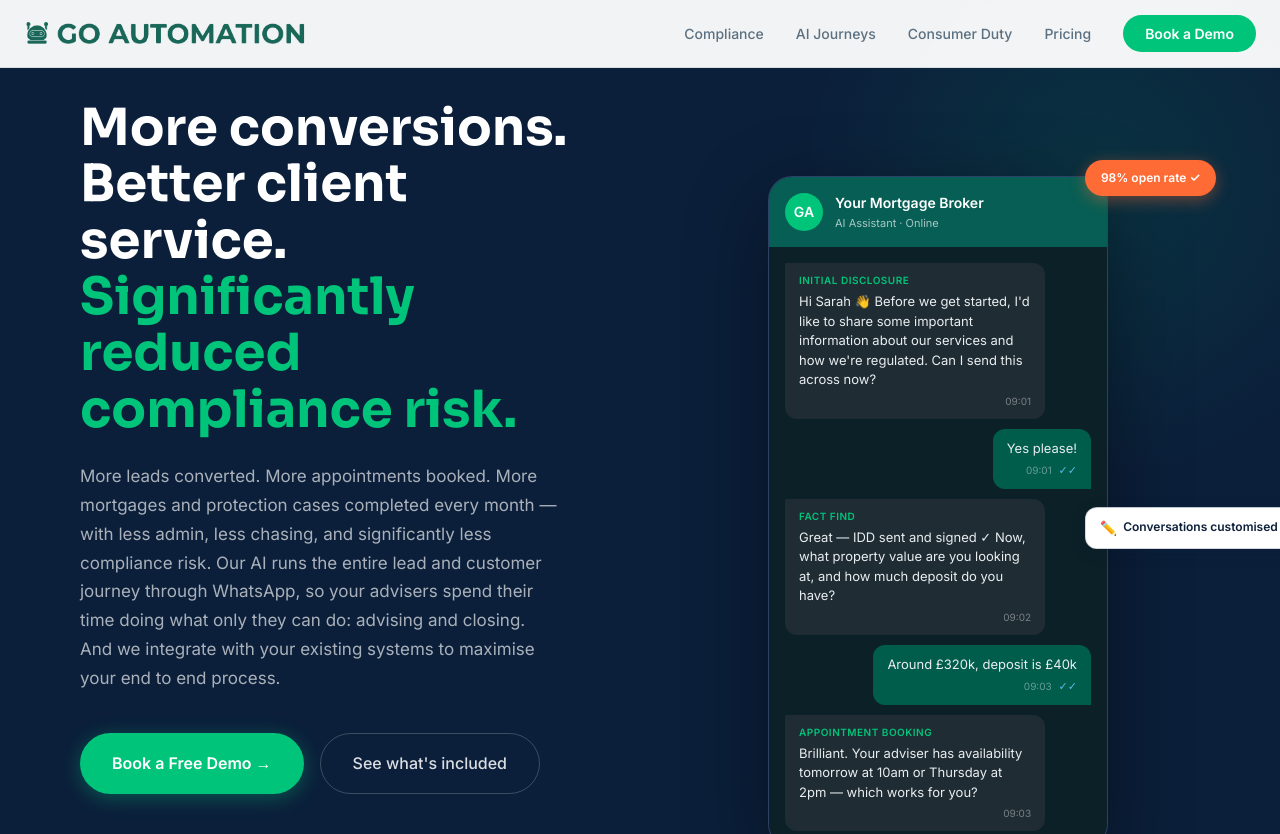
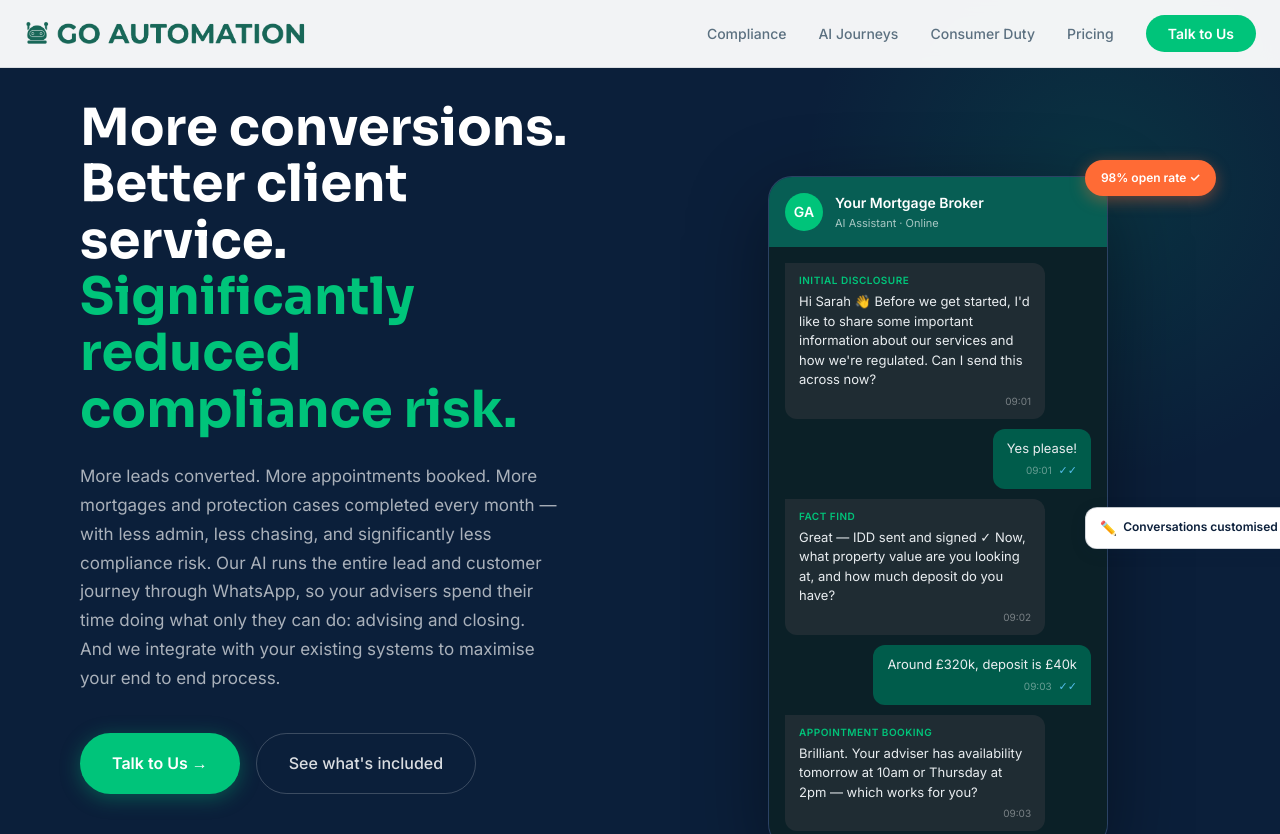
Before and after one commit to GoAutomationAI/goautomation-website, a plain HTML site: page index.html in a window 1280 px wide. Shown: the top 834 px of the page. Drawn offline with Linux system fonts and the light colour scheme.

Commit message:
Changed Demo buttons to Talk buttons

```diff
--- a/index.html
+++ b/index.html
@@ -269,7 +269,7 @@
     <li><a href="#journeys">AI Journeys</a></li>
     <li><a href="#consumer-duty">Consumer Duty</a></li>
     <li><a href="#pricing">Pricing</a></li>
-    <li><a href="#contact" class="nav-cta">Book a Demo</a></li>
+    <li><a href="#contact" class="nav-cta">Talk to Us</a></li>
   </ul>
   <button class="hamburger" onclick="toggleMenu()" aria-label="Open menu"><span></span><span></span><span></span></button>
 </nav>
@@ -288,7 +288,7 @@
       <h1>More conversions.<br>Better client service.<br><em>Significantly reduced<br>compliance risk.</em></h1>
       <p class="hero-sub">More leads converted. More appointments booked. More mortgages and protection cases completed every month — with less admin, less chasing, and significantly less compliance risk. Our AI runs the entire lead and customer journey through WhatsApp, so your advisers spend their time doing what only they can do: advising and closing. And we integrate with your existing systems to maximise your end to end process.</p>
       <div class="hero-actions">
-        <a href="#contact" class="btn-primary">Book a Free Demo →</a>
+        <a href="#contact" class="btn-primary">Talk to Us →</a>
         <a href="#journeys" class="btn-secondary">See what's included</a>
       </div>
       <div class="hero-stats">
```
